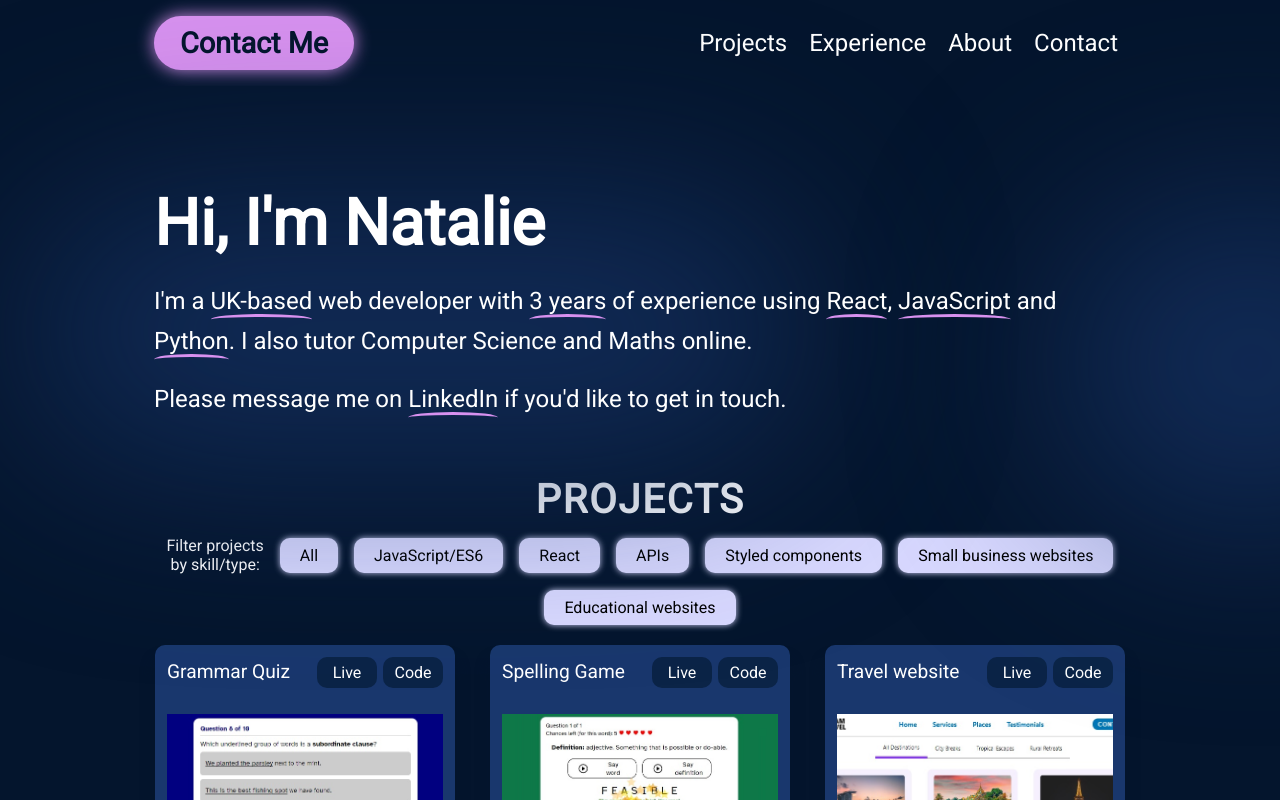
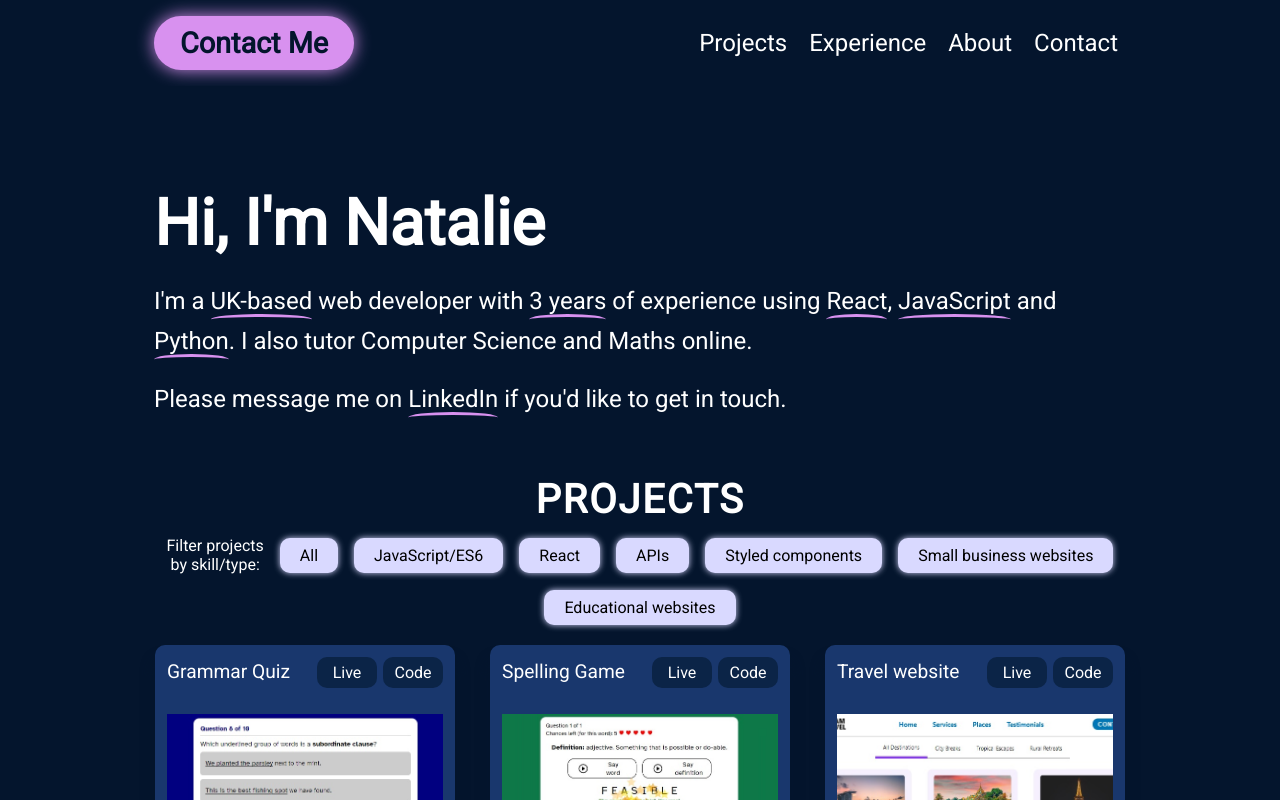
Before and after one commit to Nadia982/portfolio-2024-05, a React (Vite) app: page / in a window 1280 px wide. Shown: the top 800 px of the page. Built offline with nearby package versions, Linux system fonts and the light colour scheme.

Commit message:
changed narrow screen menu position to sticky to ensure it appears over other content. Updated contact button styling so it is always visible

```diff
--- a/src/components/Hero/Hero.module.css
+++ b/src/components/Hero/Hero.module.css
@@ -6,7 +6,6 @@
   align-items: center;
   justify-content: space-between;
   margin: 20px auto 0;
-  z-index: 1;
   width: var(--width);
   display: flex;
 
@@ -17,7 +16,6 @@
   flex-direction: column;
   align-items: flex-start;
   color: var(--color-text);
-  z-index: 1;
 }
 
 .title {
--- a/src/components/Navbar/Navbar.module.css
+++ b/src/components/Navbar/Navbar.module.css
@@ -4,8 +4,7 @@
   outline: 1px solid red;
 } */
 .navbar {
-  /* position: sticky; */
-
+  position: sticky;
   padding: 0;
   z-index: 2;
   width: 100%;
@@ -40,6 +39,7 @@
   text-decoration: none;
   text-align: center;
   min-width: 200px;
+  z-index: 1;
 }
 
 .contactBtn:focus{
@@ -49,7 +49,7 @@
 }
 
 .contactBtn:hover{
-  filter: brightness(1.2);
+  filter: brightness(1.3);
 }
 
 .topnav__close {
```
